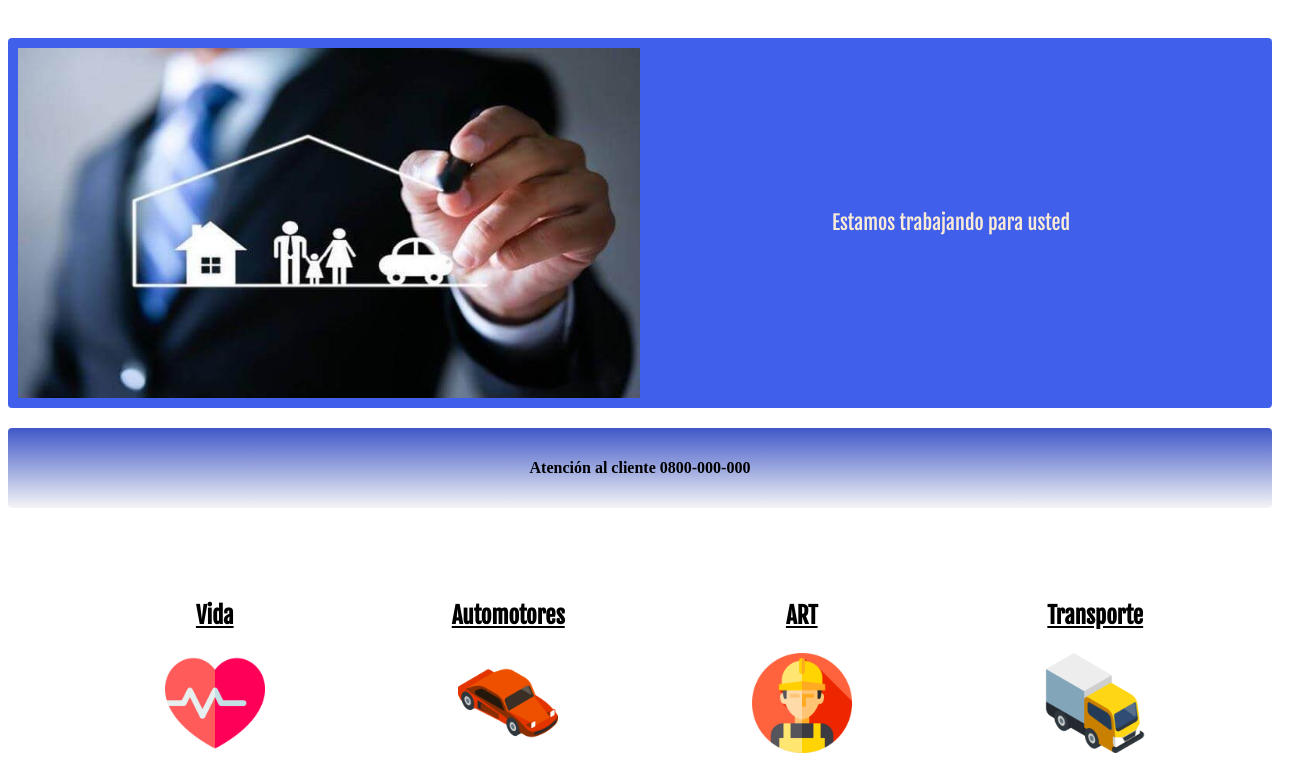
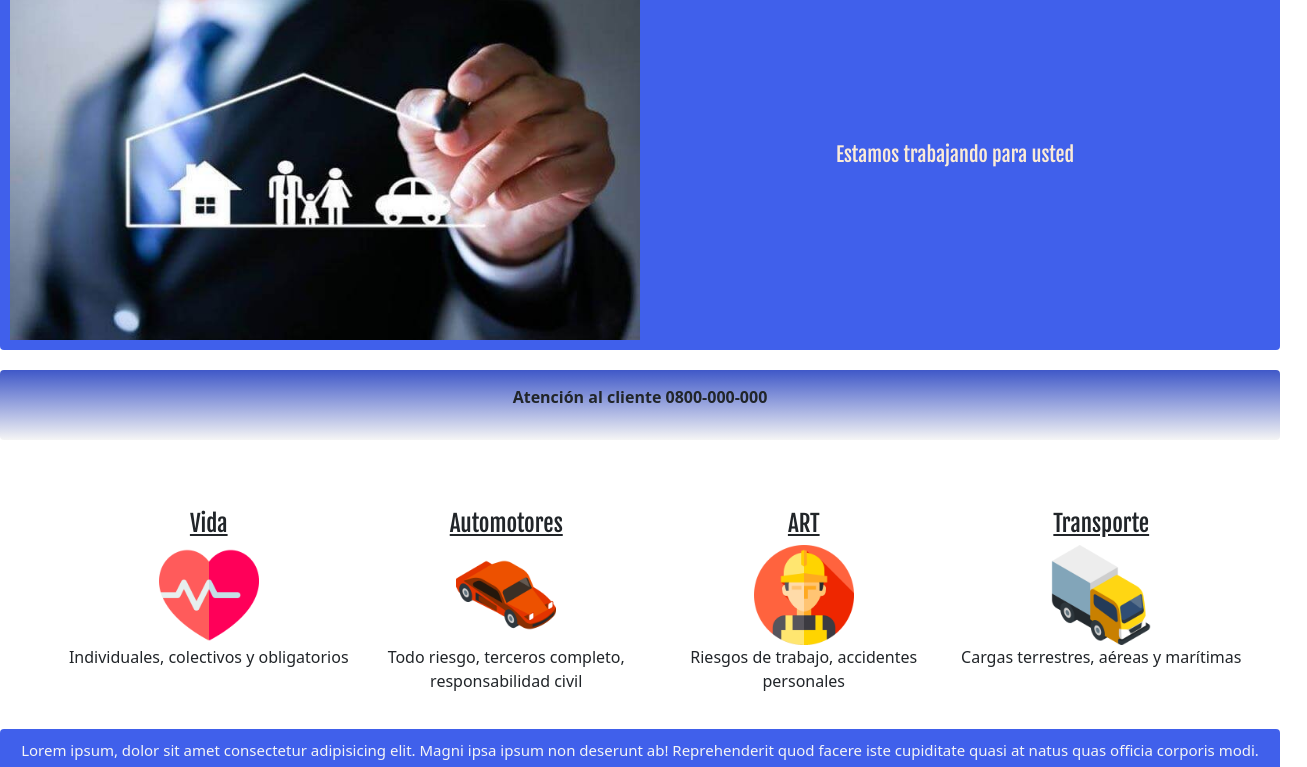
Before and after one commit to TomasIanno/Idea---Iannopollo-Pagani, a plain HTML site: page index.html in a window 1280 px wide. Shown: the part 129-896 px from the top of the page, 1307 px wide, since content can reach past the window. Drawn offline with nearby package versions, Linux system fonts and the light colour scheme.

Commit message:
se agrega link de bootstrap a los head de las pages

```diff
--- a/index.html
+++ b/index.html
@@ -22,7 +22,9 @@
     <style>
         @import url('https://fonts.googleapis.com/css2?family=Fjalla+One&family=Manrope:wght@200;400;700&display=swap');
     </style>
+
     <!--Link a css-->
+    <link href="https://cdn.jsdelivr.net/npm/bootstrap@5.0.2/dist/css/bootstrap.min.css" rel="stylesheet" integrity="sha384-EVSTQN3/azprG1Anm3QDgpJLIm9Nao0Yz1ztcQTwFspd3yD65VohhpuuCOmLASjC" crossorigin="anonymous">
     <link rel="stylesheet" href="./css/styles.css">
 
 </head>
```
Also changed, not shown: pages/Contacto.html (+1 -0 lines), pages/Cotizador.html (+2 -0 lines), pages/Nosotros.html (+1 -0 lines), pages/Servicios.html (+1 -0 lines).
